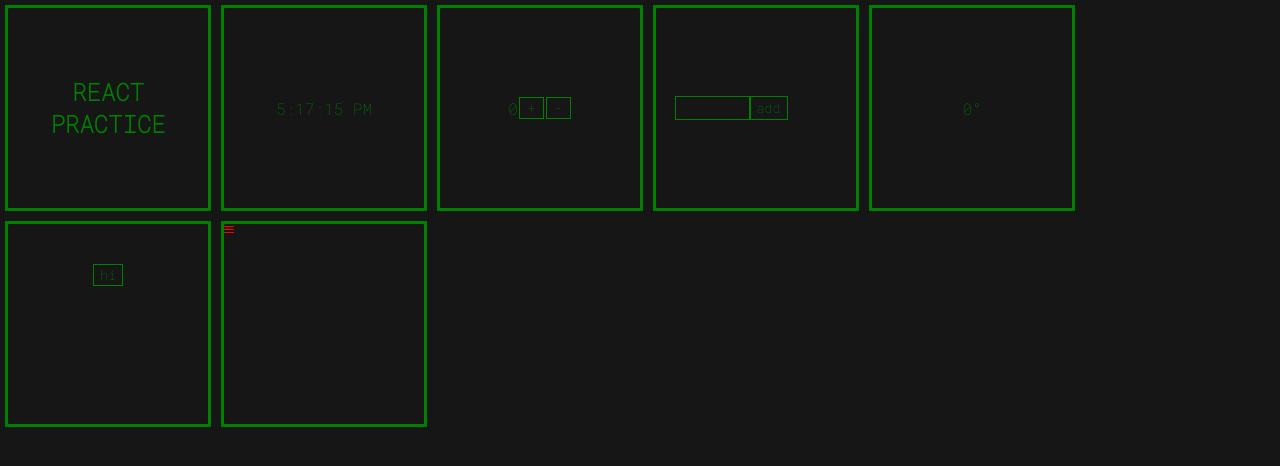
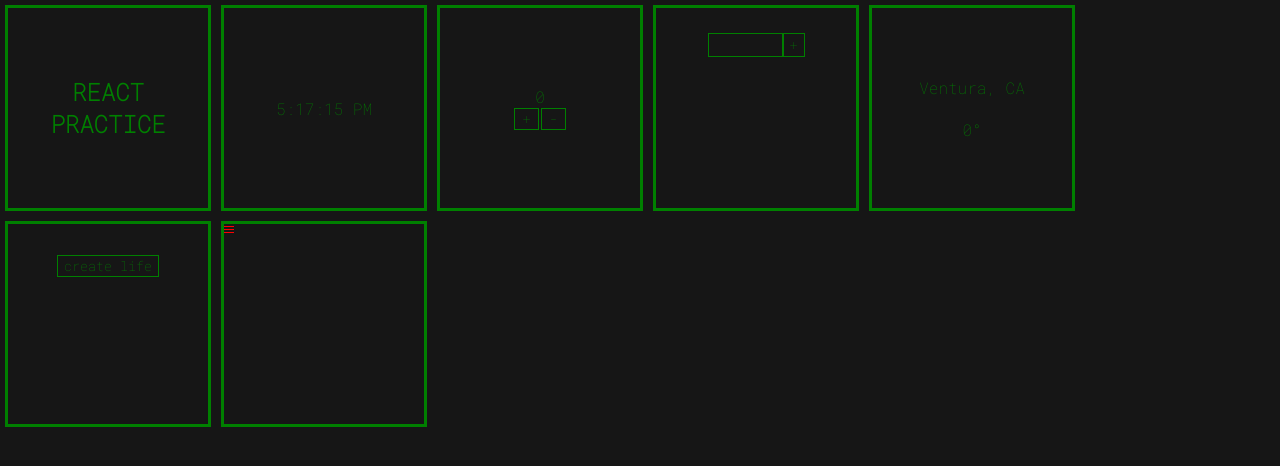
Before and after one commit to kevinduran/react_practice, a React (Create React App) app in the folder testing/: page / in a window 1280 px wide. Shown: the top 466 px of the page. Built offline with nearby package versions, Linux system fonts and the light colour scheme; no server answers.

Commit message:
...testing

```diff
--- a/testing/src/App.css
+++ b/testing/src/App.css
@@ -11,10 +11,6 @@
 body{
   background-color: rgb(22, 22, 22);
   color: green;
-  text-align: center;
-  justify-content: center;
-  display: flex;
-
 }
 
 .bigBoy{
@@ -24,10 +20,17 @@ body{
   margin: 5px;
   overflow: hidden;
   display: flex;
+  flex-direction: column;
   align-items: center;
   justify-content: center;
+  position: relative;
 
 }
+.titleColor{
+  text-align: center;
+}
+
+
 
 /* COUNT */
 .count{
@@ -47,8 +50,8 @@ body{
 /* TODO */
 .todoContainer{
   display: flex;
-  position: relative;
-  left: -25px;
+  position:absolute;
+  top: 25px;
 }
 
 .todoInput{
@@ -71,16 +74,19 @@ body{
   background-color: rgba(12, 136, 12, 0.219);
 }
 .todoItem{
-  display: flex;
-  position: relative;
-  left: -20px;
+
 }
 
 /* PERSON */
 
 .personContainer{
-  position:relative;
-  top: -50px;
+  position:absolute;
+  top: 30px;
+  text-align: center;
+
+}
+.space{
+  margin: 10px 0;
 }
 
 /* HAMBURGER */
--- a/testing/src/Person.js
+++ b/testing/src/Person.js
@@ -8,7 +8,7 @@ export default function Person() {
         .then(res=> res.json())
         .then(data=>{
             setPerson(data.results[0].picture.thumbnail)
-            setName(`hello ${data.results[0].name.first}.`)
+            setName(`${data.results[0].name.first} created`)
         })
 
     }
@@ -20,12 +20,11 @@ export default function Person() {
                     className="friendBtn btn"
                     onClick={makeFriend}
                 >
-                    hi
+                    create life
                 </button>
-                {name}
-                <img alt="" src={person}/>
+                <div className="space">{name}</div>
+                <div className="space"><img alt="" src={person}/></div>
             </div>
-
         </div>
     )
 }
--- a/testing/src/Title.js
+++ b/testing/src/Title.js
@@ -2,12 +2,9 @@ import React from 'react'
 
 export default function Title() {
 
-    const colorChange = () => {
-        console.log('changed')
-    }
 
     return (
-        <div className="bigBoy" onClick={colorChange}>
+        <div className="bigBoy titleColor" >
             <h2>REACT PRACTICE</h2>
         </div>
     )
--- a/testing/src/Todo.js
+++ b/testing/src/Todo.js
@@ -29,7 +29,7 @@ export default function Todo() {
                 <input
                     className="todoInput"
                 />
-                <button onClick={addTodo} className="btn">add</button>
+                <button onClick={addTodo} className="btn">+</button>
             </div>
 
             <div>{todo}</div>
--- a/testing/src/Weather.js
+++ b/testing/src/Weather.js
@@ -11,7 +11,9 @@ export default function Weather() {
 
     return (
         <div className="bigBoy" >
-            {temp}&deg;
+            <div>Ventura, CA</div>
+            <br></br>
+            <div>{temp}&deg;</div>
         </div>
     )
 }
```
